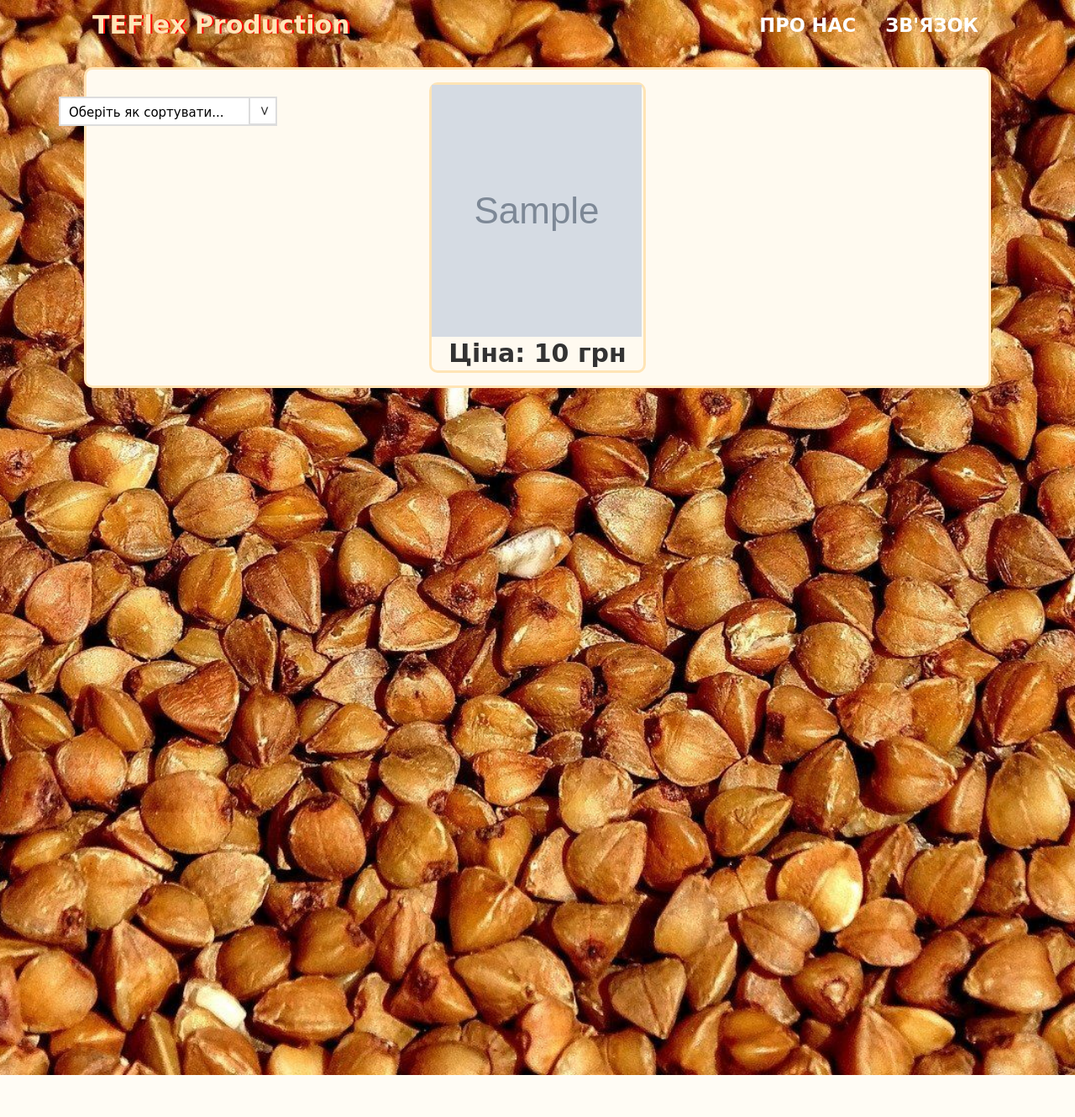
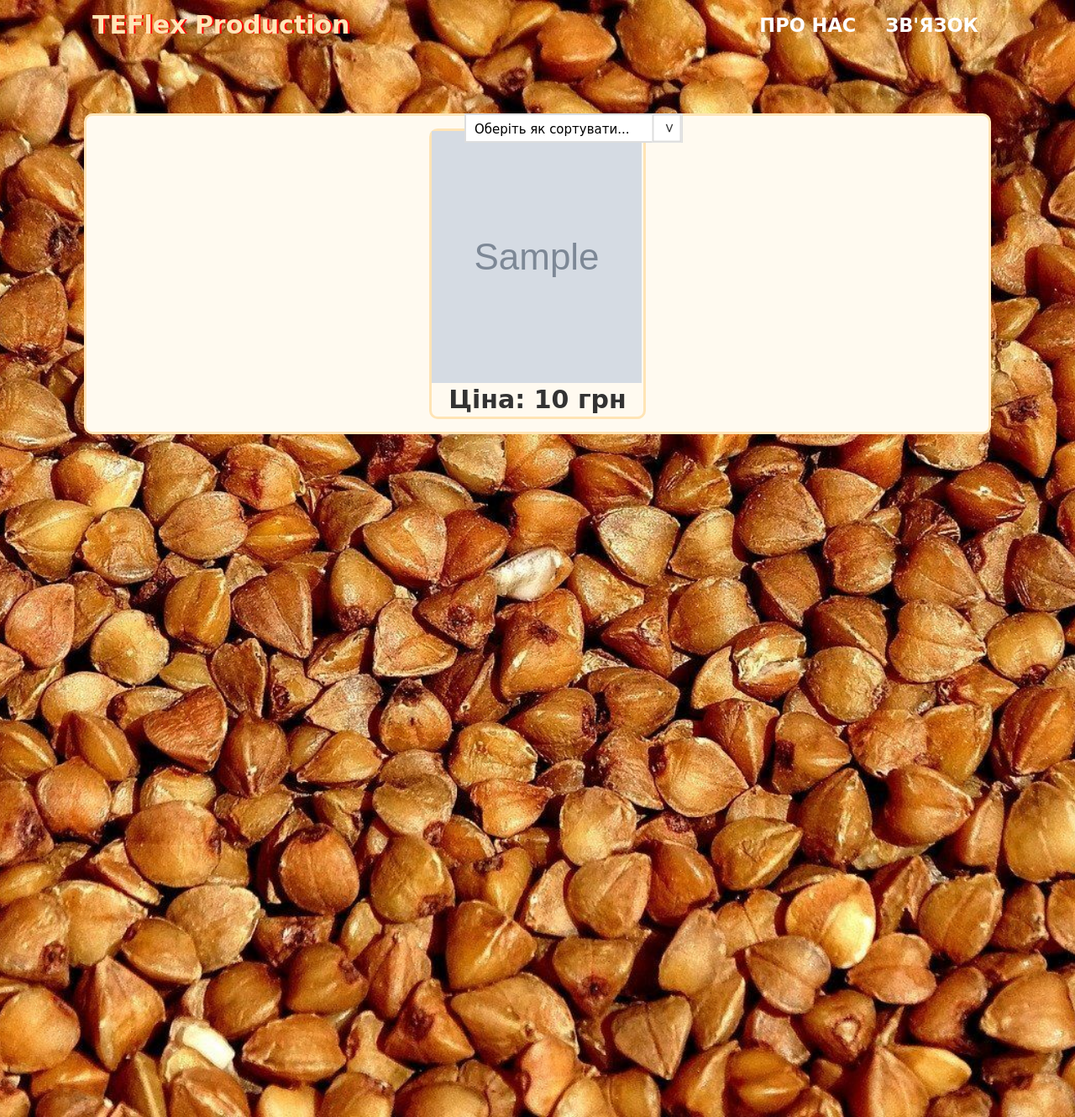
Before and after one commit to Miwka-prog/GrechkaHackaton, a Django app: template GrechkaApp/templates/GrechkaApp/index.html in a window 1280 px wide. Shown: the whole page at 84% size. Before the commit the page ends 1280 px from the top, so only its background shows below. Run offline with Django 3.2, Linux system fonts and the light colour scheme; the template is opened without the code that fills it: most values are stand-ins (such as "Sample title", 1, 10 or a date in 2020); grey boxes marked "Sample" are stand-in pictures; some web fonts are replaced.

Commit message:
Add files via upload

```diff
--- a/GrechkaApp/static/style.css
+++ b/GrechkaApp/static/style.css
@@ -4,7 +4,7 @@ body {
     font-size: 15px;
     line-height: 0;
     color: #333;
-    background:url("images/bgIntro2.jpg") center;
+    background:url(images/bg.jpg) center;
     background-repeat: repeat;
     -webkit-background-size: cover;
     background-size: cover;
@@ -48,6 +48,7 @@ h1, h2 , h3, h4, h5 h6 {margin: 0}
 /* Intro */
 
 .intro {
+    margin-top:50px;
     width: 100%;
     height: auto;
     min-height: 1200px;
@@ -179,14 +180,10 @@ h1, h2 , h3, h4, h5 h6 {margin: 0}
     margin: 20px;
 }
 /* Buttom */
-
-/* скрываем все инпуты, чтобы все выглядело красиво */
 input
 {
   display: none;
 }
-
-/* стилизуем стандартный текст лейбела(желательно смотреть этот стиль после .items) */
 
 #text
 {
@@ -195,24 +192,21 @@ input
   top: 0;
   padding-left: 10px;
   min-width: 260px;
-
 }
 
-/* Задаем параметры нашего селекта - ширину, высоту и line-height(для центрирования текста по вертикали;этот парметр меньше ширины на 4px, т.к. в нашем блоке есть border размером в 2px со всех сторон) */
 
 .select
 {
-  padding-top: 35px;
-  padding-left: 70px;
+  left: 43.2%;
   display: inline-block;
-  width: 260px;
-  height: 34px;
+  max-width: 260px;
+  max-height: 34px;
+  width: 100%;
+  height: 100;
   line-height: 35px;
-  position: absolute;
+  position: relative;
   z-index: 2;
 }
-
-/* Это наша стрелочка, показывающая, что селект можно раскрыть */
 
 .select:before
 {
@@ -220,11 +214,10 @@ input
   display: inline-block;
   background: white;
   position: absolute;
-  right: -70px;
-  top: 35px;
   z-index: 2;
   width: 34px;
-  height: 34px;
+  left: 224px;
+  height: 35px;
   text-align: center;
   line-height: 26px;
   border: 2px solid #ddd;
@@ -232,15 +225,11 @@ input
   cursor: pointer;
 }
 
-/* Если ничего не выбрано, то наш изначальный текст черного цвета, как и должно быть */
-
 .select input[name="list"]:not(:checked) ~ #text
 {
   color: black;
   background: white;
 }
-
-/* Если же что-то выбрано, то наш текст становится невидимым и встает сверху выбранного параметра, чтобы при клике на него можно было заного открыть селект, что не было реализовано прошлым автором */
 
 .select input[name="list"]:checked ~ #text
 {
@@ -249,14 +238,10 @@ input
   z-index: 2;
 }
 
-/* Стилизация выключенного селекта */
-
 #select:disabled ~ .items #text
 {
   background: #eee;
 }
-
-/* Стилизация блока с опциями. min-height сделана для фикса высоты при абсолютном позиционировании, overflow же сделан для фиксированной высоты(см. ниже) */
 
 .items
 {
@@ -269,14 +254,10 @@ input
   cursor: pointer;
 }
 
-/* Если наш селект закрыт, то он имеет высоту 30px(сделано для того, чтобы слишком большие надписи не растягивали его в высоту)  */
-
 #select:not(:checked) ~ .items
 {
   height: 34px;
 }
-
-/* Все лейбелы(названия опций) изначально скрыты */
 
 .items label
 {
@@ -286,29 +267,21 @@ input
   background: white;
 }
 
-/* Тут много объяснять не надо - просто выделение при наведении */
-
 .items label:hover
 {
   background: #eee;
   cursor: pointer;
 }
 
-/* Опять же фикс из-за абсолютного позиционирования */
-
 #select:checked ~ .items
 {
   padding-top: 30px;
 }
 
-/* Если наш селект открыт, то надо сделать все опции видимыми */
-
 #select:checked ~ .items label
 {
   display: block;
 }
-
-/* Если какая-либо опция была выбрана, то сделать ее видимой(при выборе селект автоматически закроется) */
 
 .items input:checked + label
 {
```
Also changed, not shown: GrechkaApp/static/images/bg.jpg (added).
